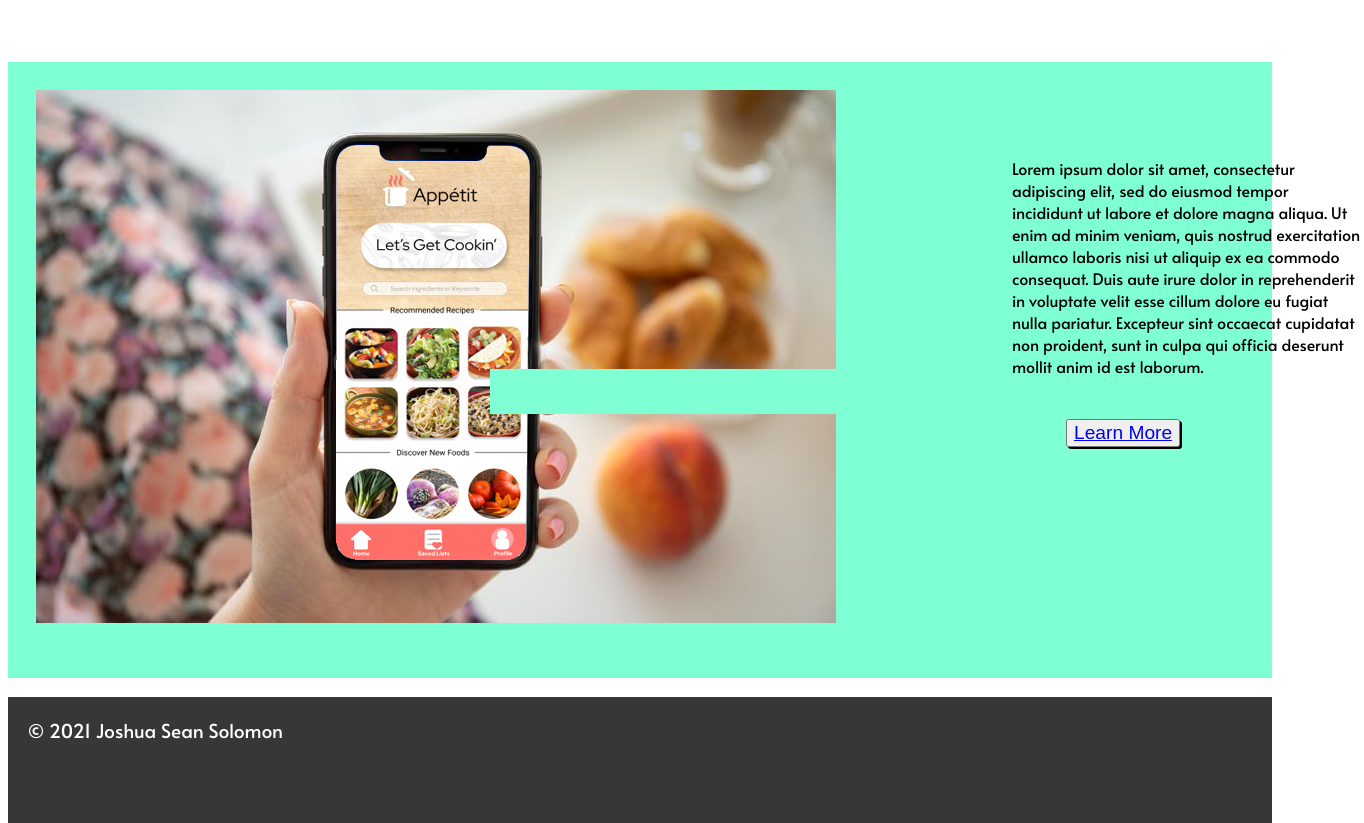
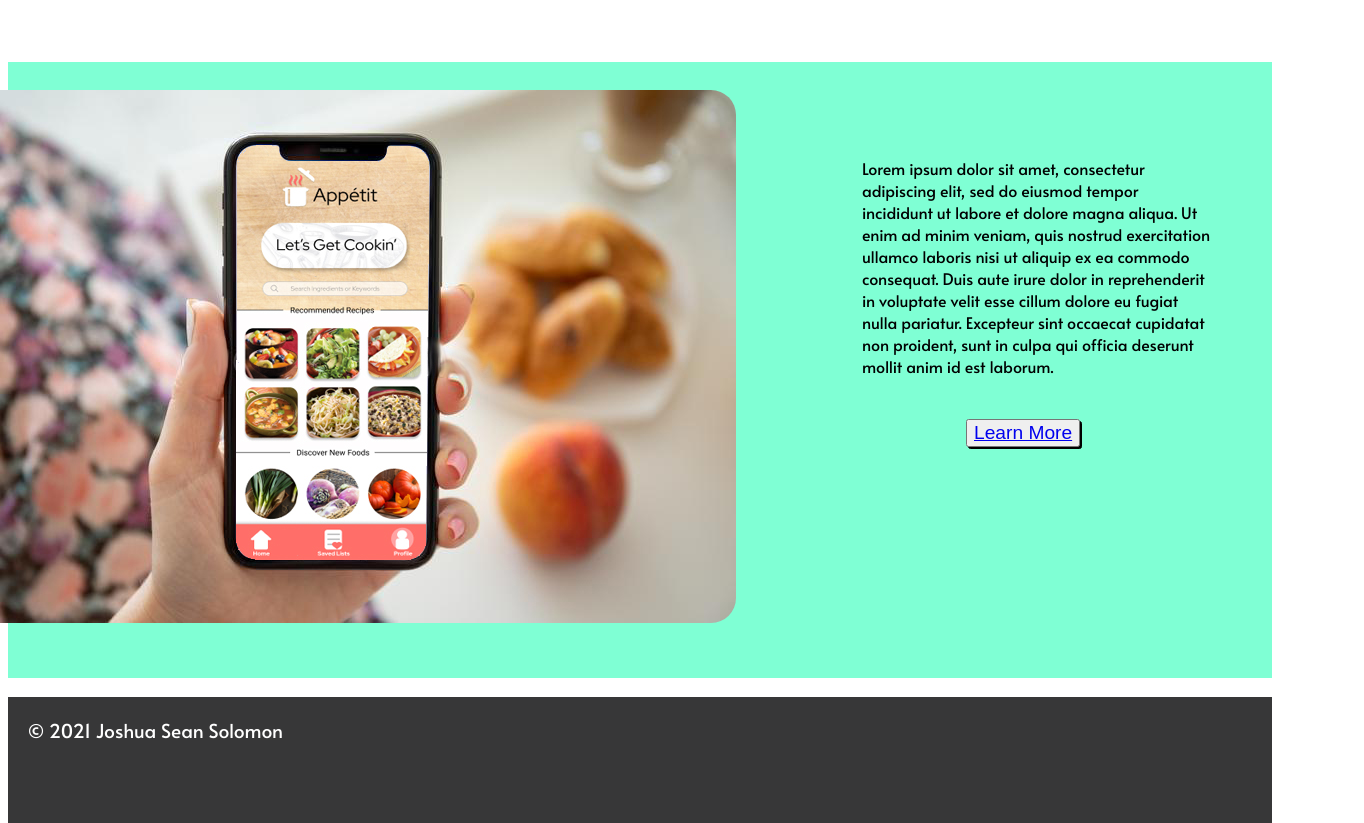
Before and after one commit to seoulomon/UX_UI_HW_17, a plain HTML site: page index.html in a window 1280 px wide. Shown: the part 494-1317 px from the top of the page, 1364 px wide, since content can reach past the window. Drawn offline with Linux system fonts and the light colour scheme.

Commit message:
changed border radius

```diff
--- a/css/style.css
+++ b/css/style.css
@@ -108,13 +108,13 @@ footer p {
     position:absolute;
     filter: drop-shadow(2px 2px);
     width: 150px ;
-    left: 1050px;
+    left: 950px;
     bottom: 180px;
 }
 
 .w1 {
     display: inline-block;
-    background-color:aquamarine;
+
     padding: 20px;
     width: 350px;
     height: 5px;
@@ -132,8 +132,10 @@ footer p {
     bottom: 250px;
     padding: 2px;
     width: 100%;
-    left: 500px;
+    left: 350px;
 }
-img {
-    margin: auto;
+
+.w1 img {
+    margin-left: -100px;
+    border-radius: 25px;
 }
```
